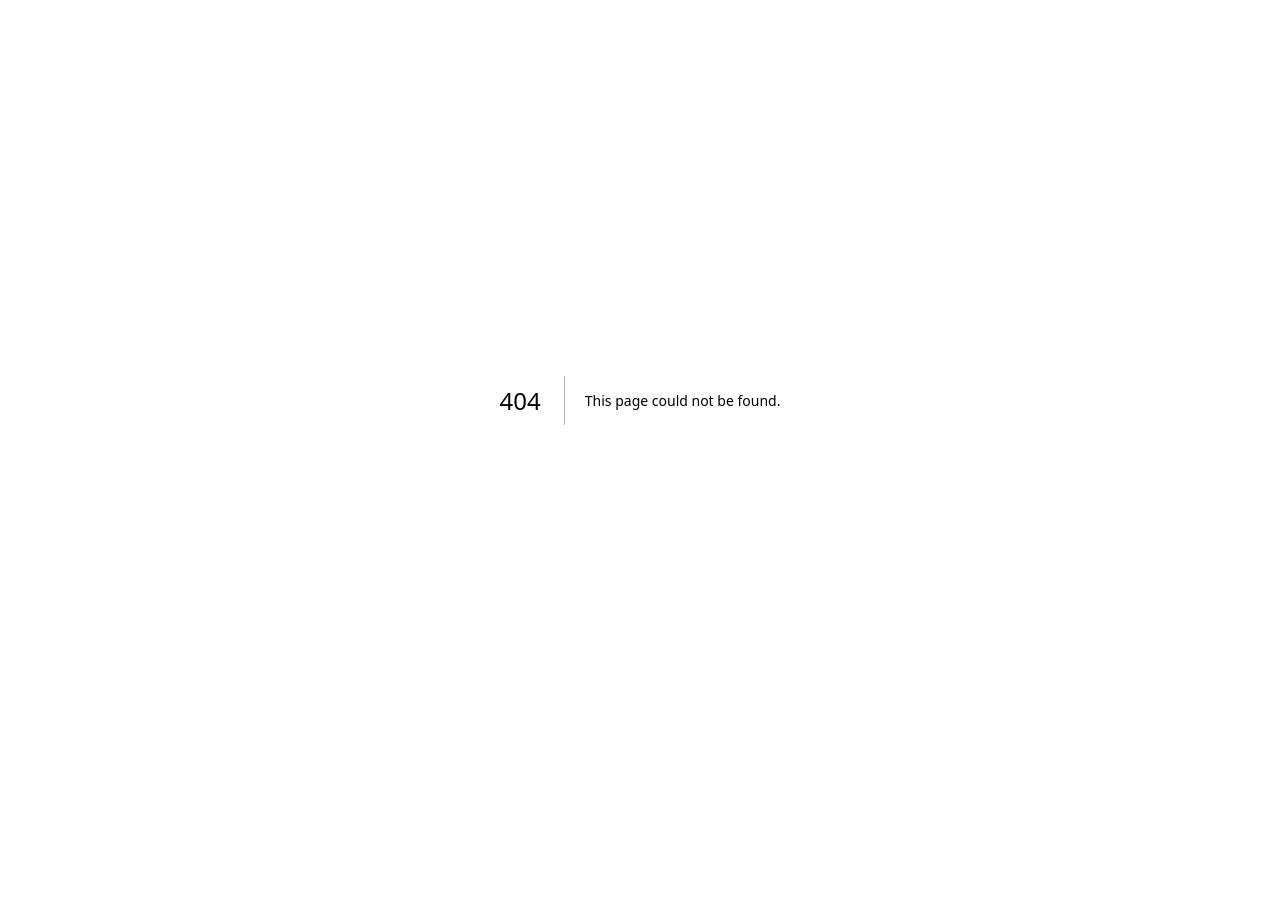
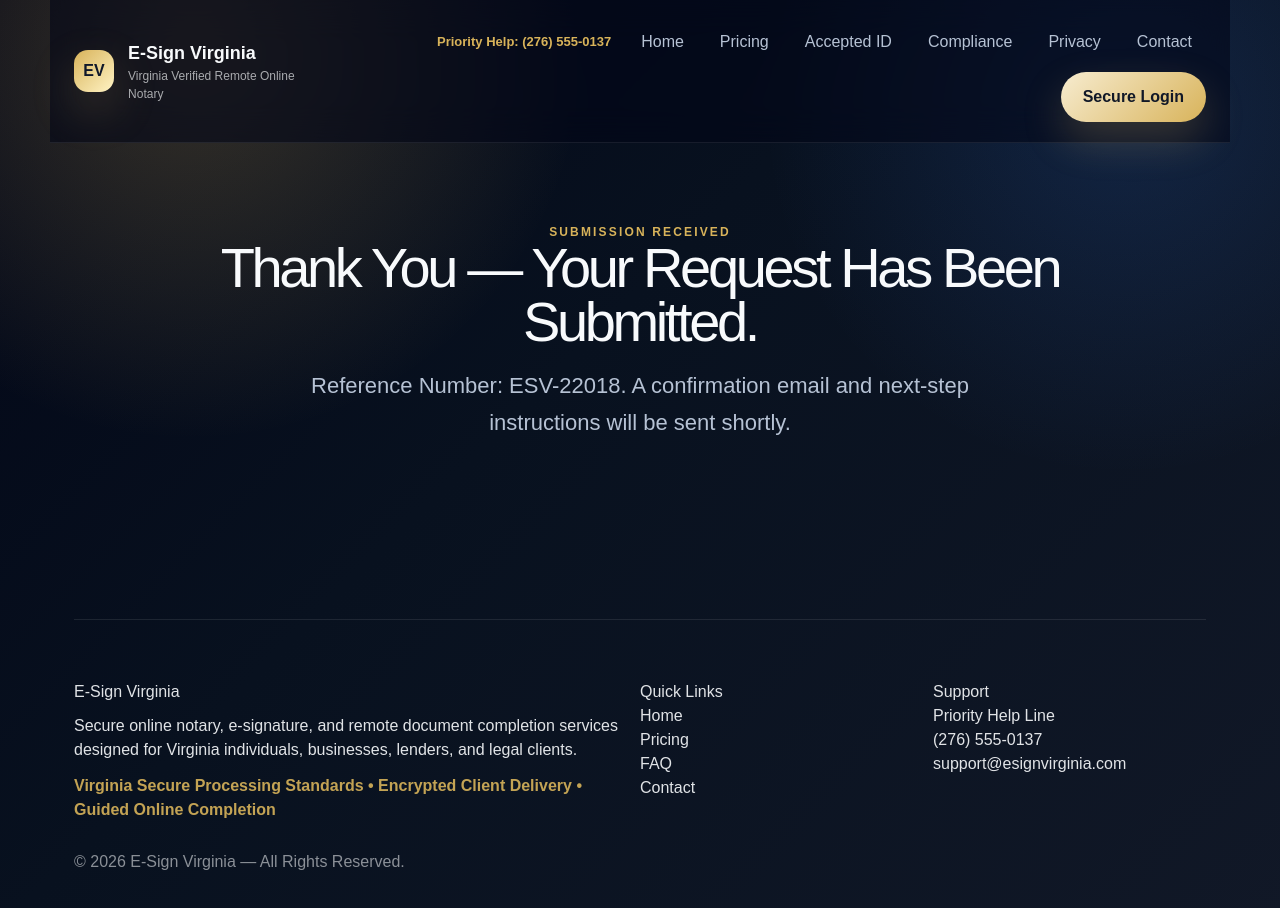
Before and after one commit to rawillia9801/esign, a Next.js app: page /confirmation in a window 1280 px wide. Before the commit this address had no page. Shown: the top 908 px of the page. Before the commit the page ends 800 px from the top, so only its background shows below. Built offline with nearby package versions, Linux system fonts and the light colour scheme.

Commit message:
Add generic submission confirmation page

```diff
--- /dev/null
+++ b/app/confirmation/page.tsx
@@ -0,0 +1,16 @@
+import Header from '../../components/Header'
+import Footer from '../../components/Footer'
+
+export default function Confirmation(){
+ return (
+  <main className="container">
+   <Header />
+   <section style={{padding:'80px 0',textAlign:'center'}}>
+    <div className="eyebrow">Submission Received</div>
+    <h1 className="hero-title" style={{fontSize:'56px',margin:'0 auto'}}>Thank You — Your Request Has Been Submitted.</h1>
+    <p className="hero-copy" style={{margin:'18px auto'}}>Reference Number: ESV-22018. A confirmation email and next-step instructions will be sent shortly.</p>
+   </section>
+   <Footer />
+  </main>
+ )
+}
```
